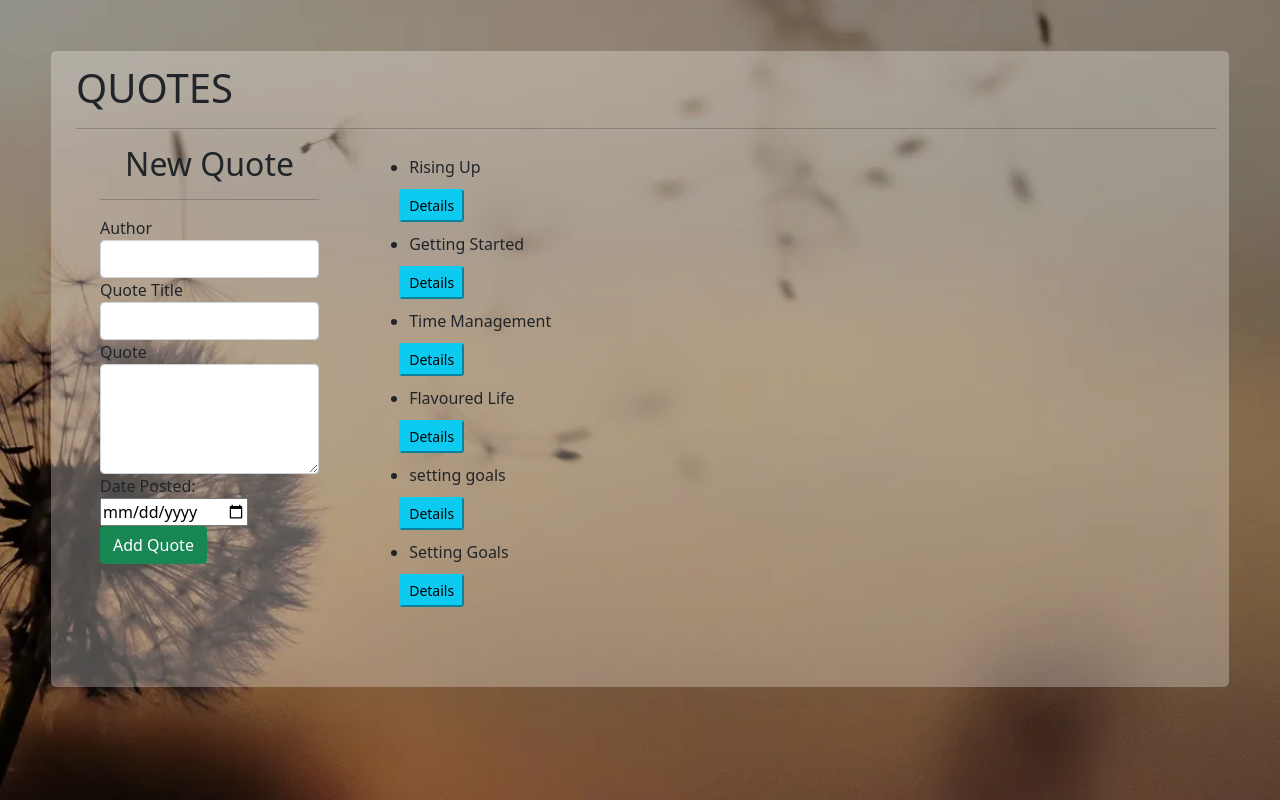
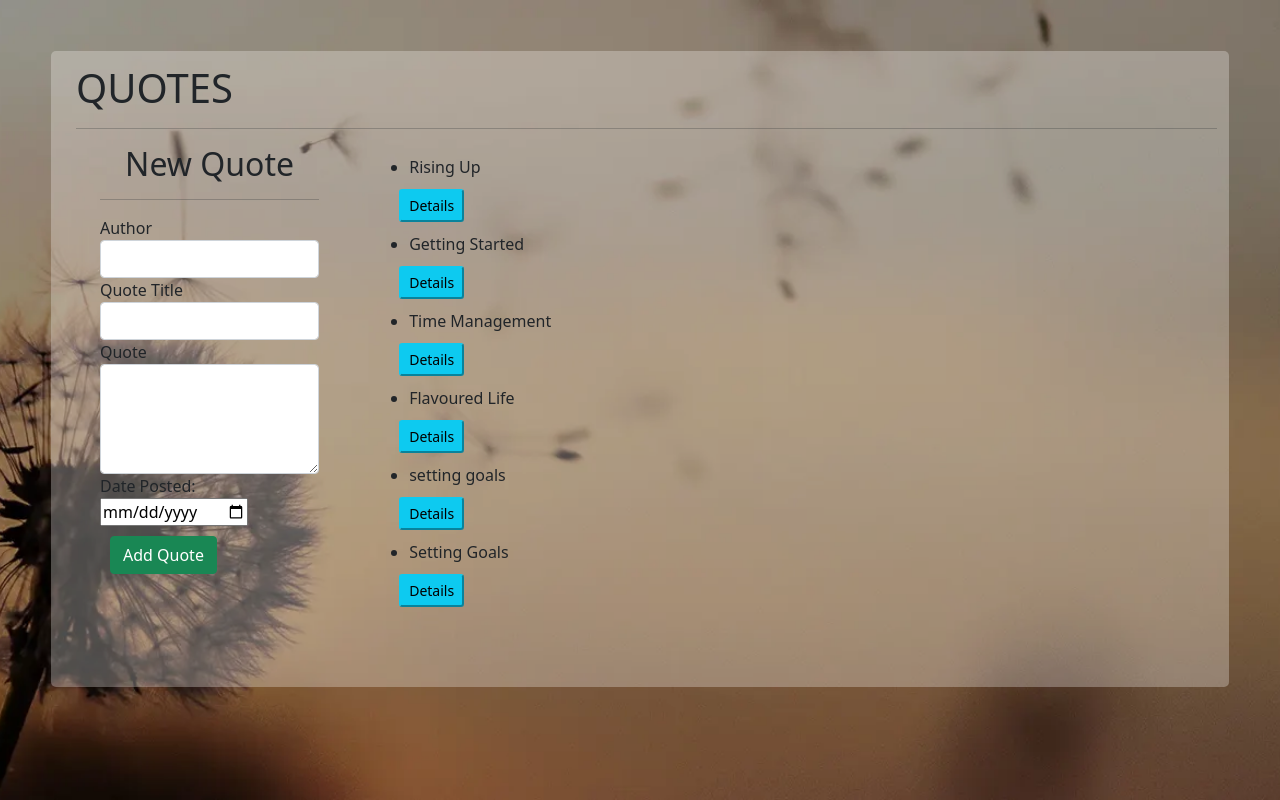
Before and after one commit to Angelamutyota/quotes-app, an Angular app: page / in a window 1280 px wide. Built offline with nearby package versions, Linux system fonts and the light colour scheme.

Commit message:
add submit button

```diff
--- a/src/app/quotes-form/quotes-form.component.css
+++ b/src/app/quotes-form/quotes-form.component.css
@@ -0,0 +1,3 @@
+.submit {
+    margin: 10px;
+}
--- a/src/app/quotes-form/quotes-form.component.html
+++ b/src/app/quotes-form/quotes-form.component.html
@@ -22,9 +22,9 @@
         </div>
         <div class="form-group">
             <label for="complete">Date Posted:</label>
-            <input type='date' id="complete" [(ngModel)]="newQuote.dateWritten" name="dateWritten" #dateWritten='ngModel' required>
+            <input type='date' class="complete" id="complete" [(ngModel)]="newQuote.dateWritten" name="dateWritten" #dateWritten='ngModel' required>
 
         </div>
-        <button type="submit" class="btn btn-success">Add Quote</button>
+        <button type="submit" class="btn btn-success submit">Add Quote</button>
     </form>
 </div>
```
Also changed, not shown: src/app/quotes/quotes.component.css (line endings or trailing spaces).
